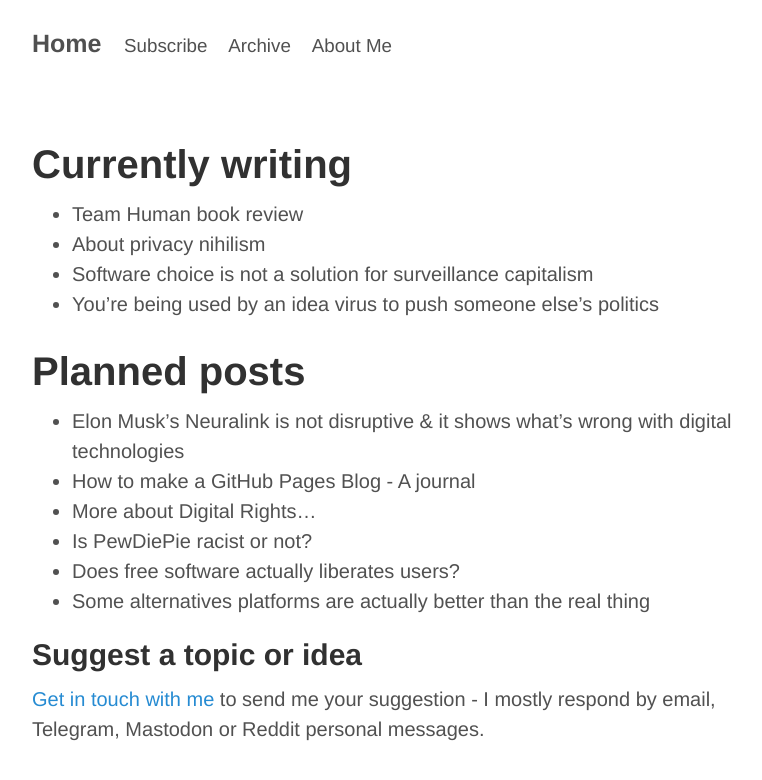
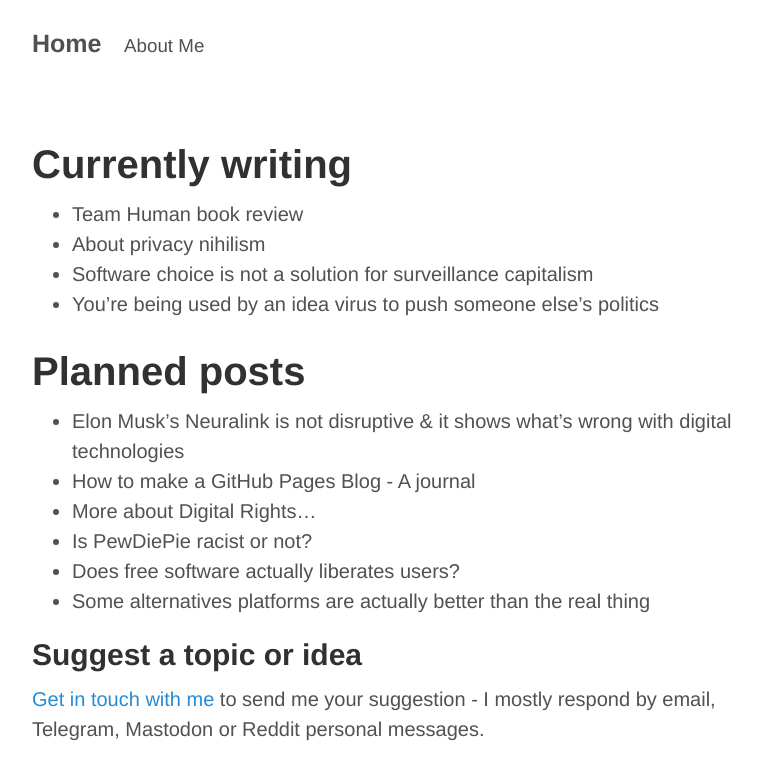
Before and after one commit to alex-esc/home, a Jekyll site: the page built from up-next.md, in a window 1280 px wide. Shown: the top 780 px of the page, without its empty margins (228-990 px from the left). Built offline with Jekyll 4.4.1, drawn with Linux system fonts in a browser that asks for light colours.

Commit message:
Update default.html

```diff
--- a/_layouts/default.html
+++ b/_layouts/default.html
@@ -13,12 +13,6 @@
    <h3 class="masthead-title">
      <a href="{{ site.path }}">{{ site.title }}</a>
      <small>
-       &nbsp;&nbsp;&nbsp;<a href="{{ site.path }}/subscribe.html">Subscribe</a>
-     </small>
-      <small>
-        &nbsp;&nbsp;&nbsp;<a href="{{ site.path }}/archive.html">Archive</a>
-     </small>
-     <small>
        &nbsp;&nbsp;&nbsp;<a href="{{ site.other.about }}">About Me</a>
      </small>
    </h3>
```
